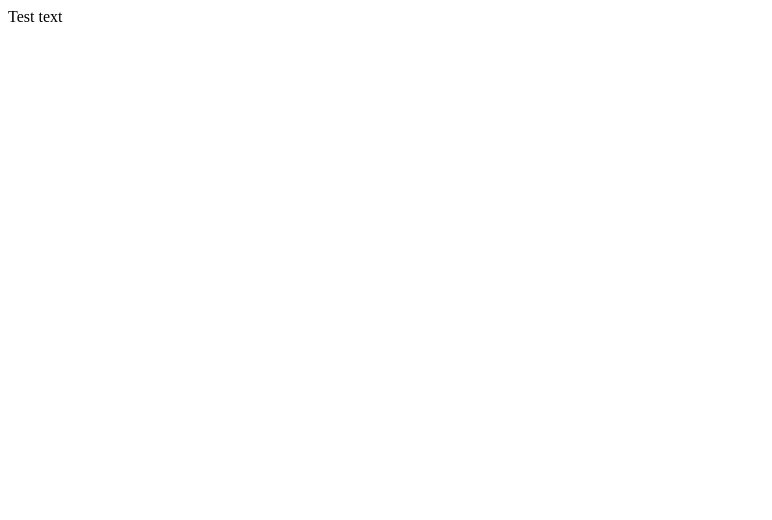
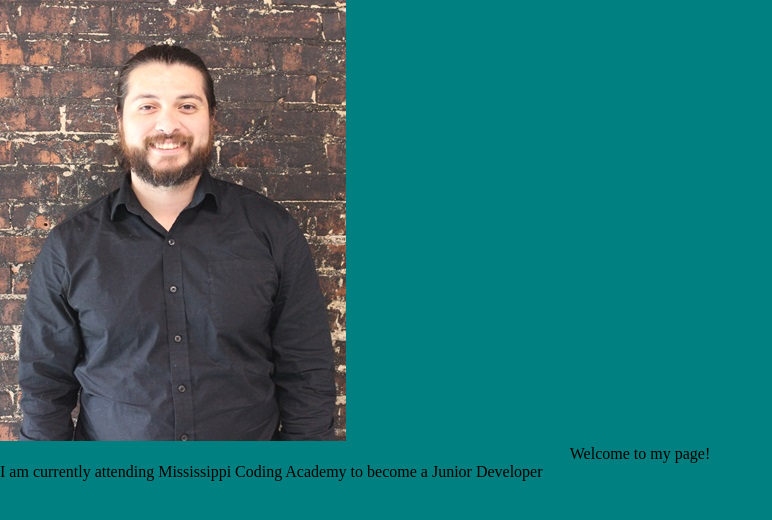
Before and after one commit to RonnieBarreto/RonnieBarreto.github.io, a plain HTML site: page index.html in a window 1280 px wide. Shown: the whole page, without its empty margins (0-772 px from the left). Drawn offline with Linux system fonts and the light colour scheme.

Commit message:
Removed default browser styling

```diff
--- a/index.html
+++ b/index.html
@@ -2,8 +2,11 @@
 <html>
     <head>
         <title>Ronnie's Portfolio</title>
+        <link rel="stylesheet" href="styles.css"/>
     </head>
     <body>
-      <hi>Test text</hi>
+        <img src="ronspropic.JPG" alt="Ronnie's Headshot"/>
+      <h1>Welcome to my page!</h1>
+      <p>I am currently attending Mississippi Coding Academy to become a Junior Developer</p>
     </body>
 </html>
--- /dev/null
+++ b/styles.css
@@ -0,0 +1,18 @@
+body{
+    background-color: teal;
+}
+h1{
+
+    text-align: center;
+}
+*{
+    margin: 0;
+    padding: 0;
+    border: 0;
+    font-size: inherit;
+    font-weight: inherit;
+    font-family: inherit;
+    text-decoration: inherit;
+    line-height: inherit;
+    color: inherit;
+}
```
